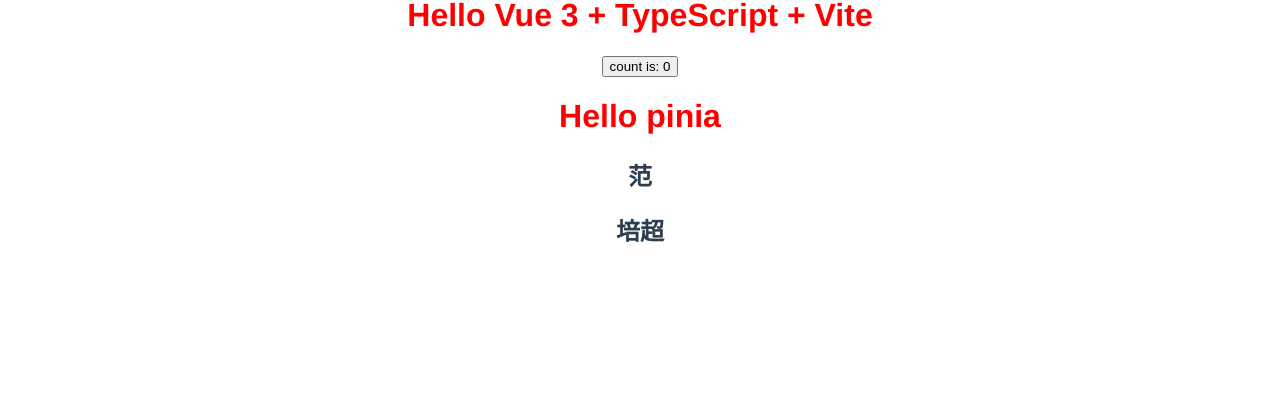
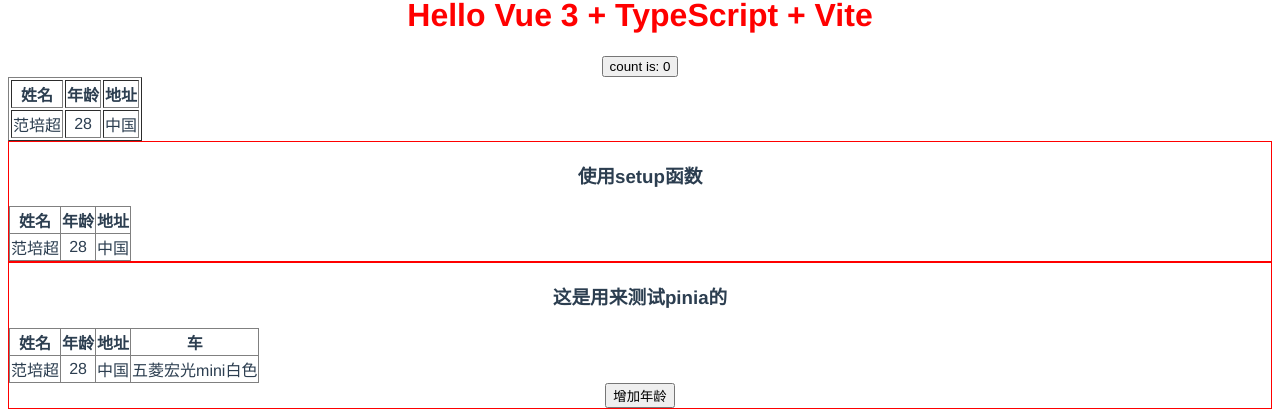
Before and after one commit to EliteFan0814/vite-demo-ts, a Vue app: page / in a window 1280 px wide. Shown: the part 388-802 px from the top of the page. Built offline with nearby package versions, Linux system fonts and the light colour scheme.

Commit message:
4 files modified, 1 added

```diff
--- a/src/App.vue
+++ b/src/App.vue
@@ -3,12 +3,14 @@
 // Check out https://vuejs.org/api/sfc-script-setup.html#script-setup
 import HelloWorld from './components/HelloWorld.vue';
 import HelloPinia from './components/HelloPinia.vue';
+import TestPinia from './components/TestPinia.vue';
 </script>
 
 <template>
   <img alt="Vue logo" src="./assets/logo.png" />
   <HelloWorld msg="Hello Vue 3 + TypeScript + Vite" />
-  <HelloPinia msg="Hello pinia" />
+  <HelloPinia msg="使用setup函数" />
+  <TestPinia />
 </template>
 
 <style>
--- a/src/components/HelloPinia.vue
+++ b/src/components/HelloPinia.vue
@@ -1,4 +1,5 @@
 <script lang="ts">
+// 使用 setup 函数方式来使用组合式api
 // 导入全局状态userStore
 import { userStore } from '../stores/user';
 import { storeToRefs } from 'pinia';
@@ -12,27 +13,45 @@
   },
   setup() {
     const store = userStore();
-    const { userLastName, userFirstName } = storeToRefs(store);
+    // 监听store的改变
+    store.$subscribe((mutation, state) => {
+      console.log('HelloPinia', mutation, state);
+    });
+    const { userLastName, userFirstName, userAge, userAddress } =
+      storeToRefs(store);
     return {
       userLastName,
       userFirstName,
+      userAge,
+      userAddress,
     };
   },
 };
 </script>
 
 <template>
-  <div class="hello-wrap">
-    <h1>{{ msg }}</h1>
-    <h2>{{userLastName}}</h2>
-    <h2>{{userFirstName}}</h2>
+  <div class="test-wrap">
+    <h3>{{ msg }}</h3>
+    <table border="1">
+      <tr>
+        <th>姓名</th>
+        <th>年龄</th>
+        <th>地址</th>
+      </tr>
+      <tr>
+        <td>{{ userLastName }}{{ userFirstName }}</td>
+        <td>{{ userAge }}</td>
+        <td>{{ userAddress }}</td>
+      </tr>
+    </table>
   </div>
 </template>
 
 <style lang="scss" scoped>
-.hello-wrap {
-  h1 {
-    color: red;
+.test-wrap {
+  border: 1px solid red;
+  table {
+    border-collapse: collapse;
   }
 }
 </style>
--- a/src/components/HelloWorld.vue
+++ b/src/components/HelloWorld.vue
@@ -1,15 +1,19 @@
 <script setup lang="ts">
+// 使用插入 setup 直接使用组合式api
 // 导入全局状态userStore
 import { userStore } from '../stores/user';
 import { storeToRefs } from 'pinia';
 import { ref } from 'vue';
 // 使用全局状态
 const userInfo = userStore();
+const { userLastName, userFirstName, userAge, userAddress } =
+  storeToRefs(userInfo);
 defineProps<{ msg: string }>();
-
+// 监听store的改变
+userInfo.$subscribe((mutation, state) => {
+  console.log('HelloWorld',mutation, state);
+});
 const count = ref(0);
-// const userName = userInfo.getters.getUserName;
-// const userName = userInfo.store.userLastName;
 console.log('userInfo.store', userInfo.userFirstName);
 </script>
 
@@ -17,6 +21,18 @@
   <div class="hello-wrap">
     <h1>{{ msg }}</h1>
     <button type="button" @click="count++">count is: {{ count }}</button>
+        <table border="1">
+      <tr>
+        <th>姓名</th>
+        <th>年龄</th>
+        <th>地址</th>
+      </tr>
+      <tr>
+        <td>{{ userLastName }}{{ userFirstName }}</td>
+        <td>{{ userAge }}</td>
+        <td>{{ userAddress }}</td>
+      </tr>
+    </table>
   </div>
 </template>
 
--- /dev/null
+++ b/src/components/TestPinia.vue
@@ -0,0 +1,59 @@
+<script lang="ts">
+// 没有使用组合式api时，用以下方式调用 状态管理
+import { userStore } from '../stores/user';
+import { mapState } from 'pinia';
+
+export default {
+  data() {
+    return {
+      title: '这是用来测试pinia的',
+      store: userStore(),
+    };
+  },
+  computed: {
+    ...mapState(userStore, ['userAge', 'userAddress', 'getUserCar']),
+    ...mapState(userStore, {
+      myFirstName: 'userFirstName',
+      myLastName: 'userLastName',
+    }),
+  },
+  mounted() {},
+  methods: {
+    addAge() {
+      this.store.userAge++;
+    },
+  },
+};
+</script>
+
+<template>
+  <div class="test-wrap">
+    <h3>{{ title }}</h3>
+    <table border="1">
+      <tr>
+        <th>姓名</th>
+        <th>年龄</th>
+        <th>地址</th>
+        <th>车</th>
+      </tr>
+      <tr>
+        <td>{{ store.getUserName }}</td>
+        <td>{{ userAge }}</td>
+        <td>{{ userAddress }}</td>
+        <td>{{ getUserCar }}</td>
+      </tr>
+    </table>
+    <div class="btn-wrap">
+      <button @click="addAge">增加年龄</button>
+    </div>
+  </div>
+</template>
+
+<style lang="scss" scoped>
+.test-wrap {
+  border: 1px solid red;
+  table {
+    border-collapse: collapse;
+  }
+}
+</style>
--- a/src/stores/user.ts
+++ b/src/stores/user.ts
@@ -6,11 +6,20 @@
       userFirstName: '培超',
       userAge: 28,
       userAddress: '中国',
+      car: '五菱宏光mini',
     };
   },
   getters: {
     getUserName(state) {
       return state.userLastName + state.userFirstName;
     },
+    getUserCar(state) {
+      return state.car + '白色';
+    },
+  },
+  actions: {
+    changeCar(newCar: string) {
+      this.car = newCar;
+    },
   },
 });
```
